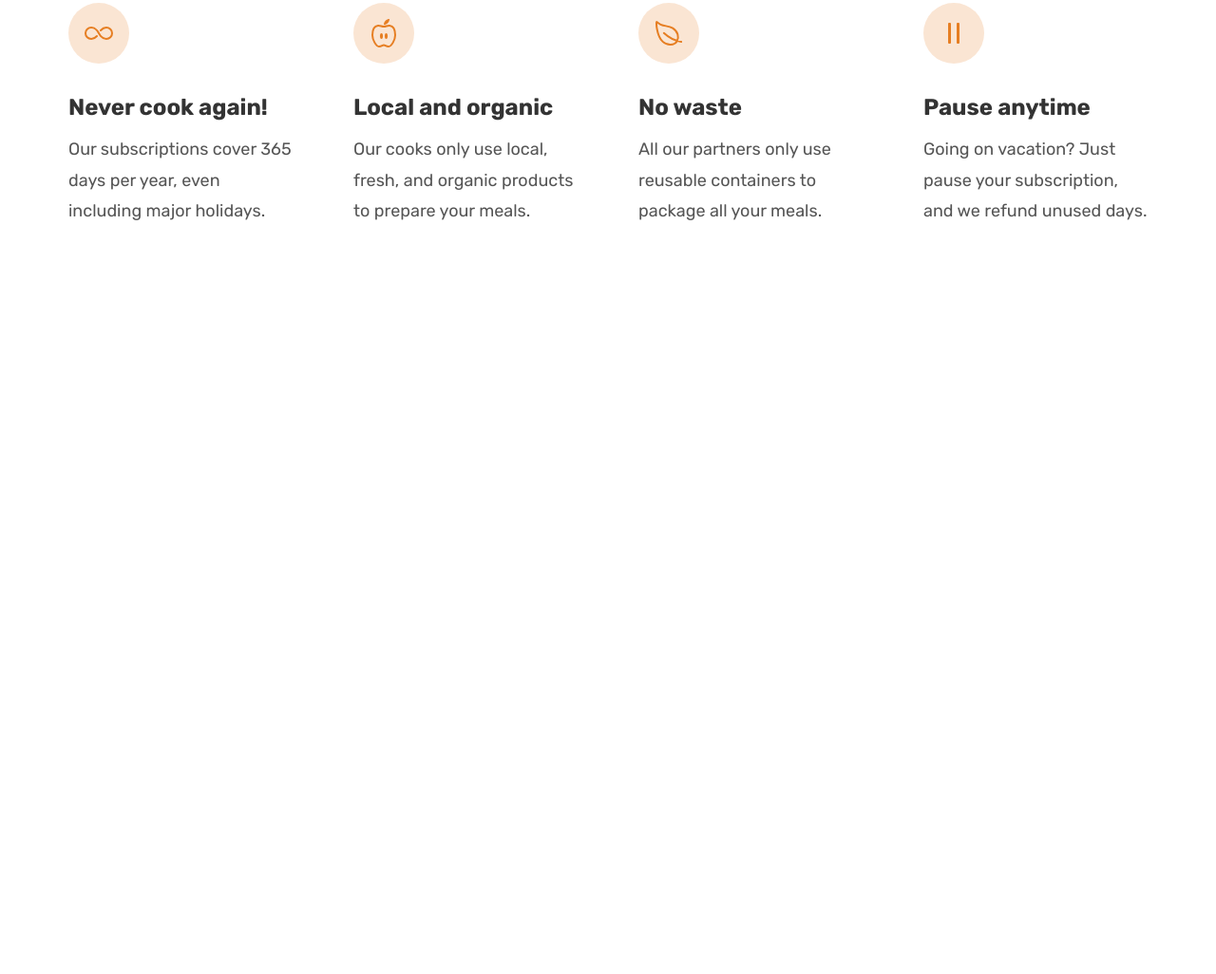
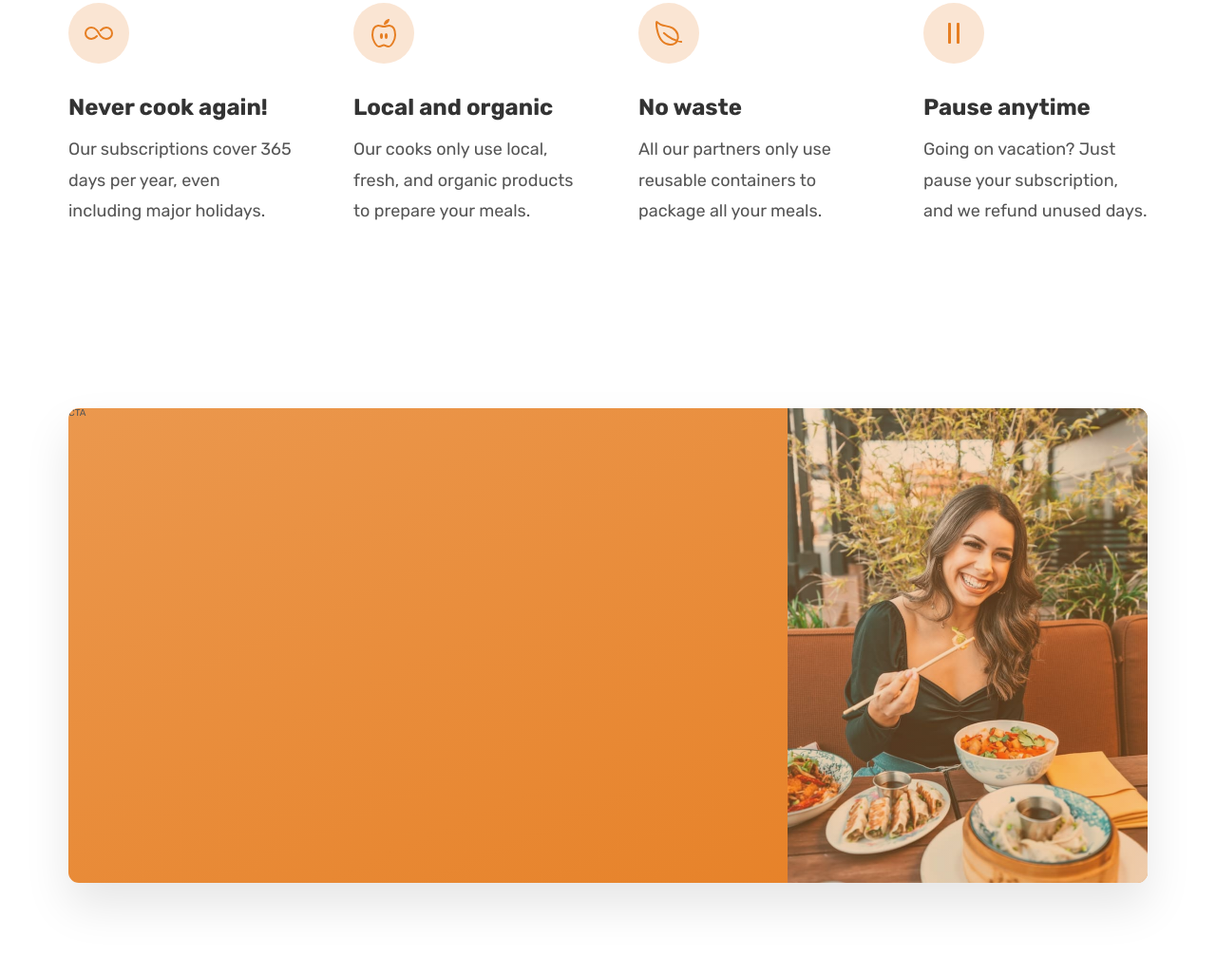
Before and after one commit to magicsd/html-jonas, a plain HTML site: page omnifood/index.html in a window 1280 px wide. Shown: the part 5513-6539 px from the top of the page at 95% size. Before the commit the page ends 5847 px from the top, so only its background shows below. Drawn offline with nearby package versions, Linux system fonts and the light colour scheme.

Commit message:
Add basic cta

```diff
--- a/omnifood/css/styles.css
+++ b/omnifood/css/styles.css
@@ -380,7 +380,7 @@
   top: 7%;
   right: -18%;
   background-color: #ffd43b;
-  padding: .8rem 8rem;
+  padding: 0.8rem 8rem;
   color: #333;
   transform: rotate(45deg);
 }
@@ -409,7 +409,7 @@
 .plan-price span {
   font-size: 3rem;
   font-weight: 500;
-  margin-right: .8rem;
+  margin-right: 0.8rem;
 }
 
 .plan-text {
@@ -429,7 +429,8 @@
   text-align: center;
 }
 
-.feature {}
+.feature {
+}
 
 .feature-icon {
   color: #e67e22;
@@ -451,5 +452,35 @@
 .feature-text {
   font-size: 1.8rem;
   line-height: 1.8;
+}
 
+/* CTA */
+
+.section-cta {
+  padding: 9.6rem 0;
 }
+
+.cta {
+  display: grid;
+  grid-template-columns: 2fr 1fr;
+  background-image: linear-gradient(to right bottom, #eb984e, #e67e22);
+  box-shadow: 0 2.4rem 4.8rem rgba(0, 0, 0, 0.1);
+  border-radius: 11px;
+  overflow: hidden;
+
+  height: 50rem;
+}
+
+.cta-text-box {
+}
+
+.cta-image-box {
+  background-image: linear-gradient(
+      to right bottom,
+      rgba(235, 151, 78, 0.35),
+      rgba(230, 125, 34, 0.35)
+    ),
+    url("../img/eating.jpg");
+  background-size: cover;
+  background-position: center;
+}
--- a/omnifood/index.html
+++ b/omnifood/index.html
@@ -515,6 +515,18 @@
           </div>
         </div>
       </section>
+      <section class="section-cta">
+        <div class="container">
+          <div class="cta">
+            <div class="cta-text-box">CTA</div>
+            <div
+              class="cta-image-box"
+              role="img"
+              aria-label="Lady enjoying food"
+            ></div>
+          </div>
+        </div>
+      </section>
     </main>
 
     <script
```
